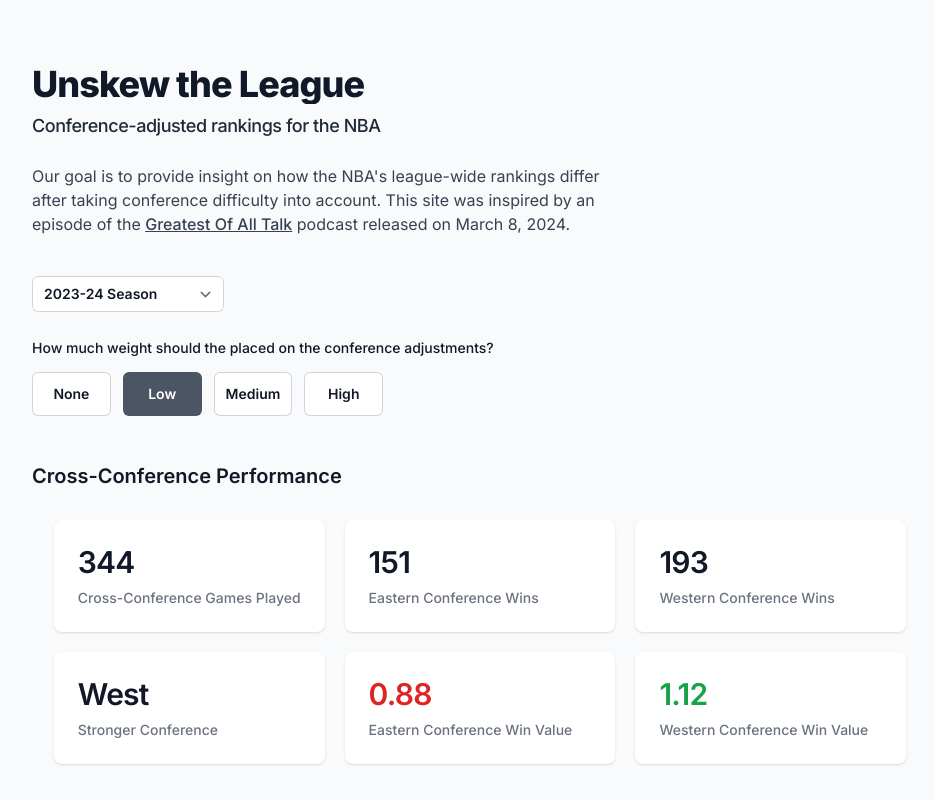
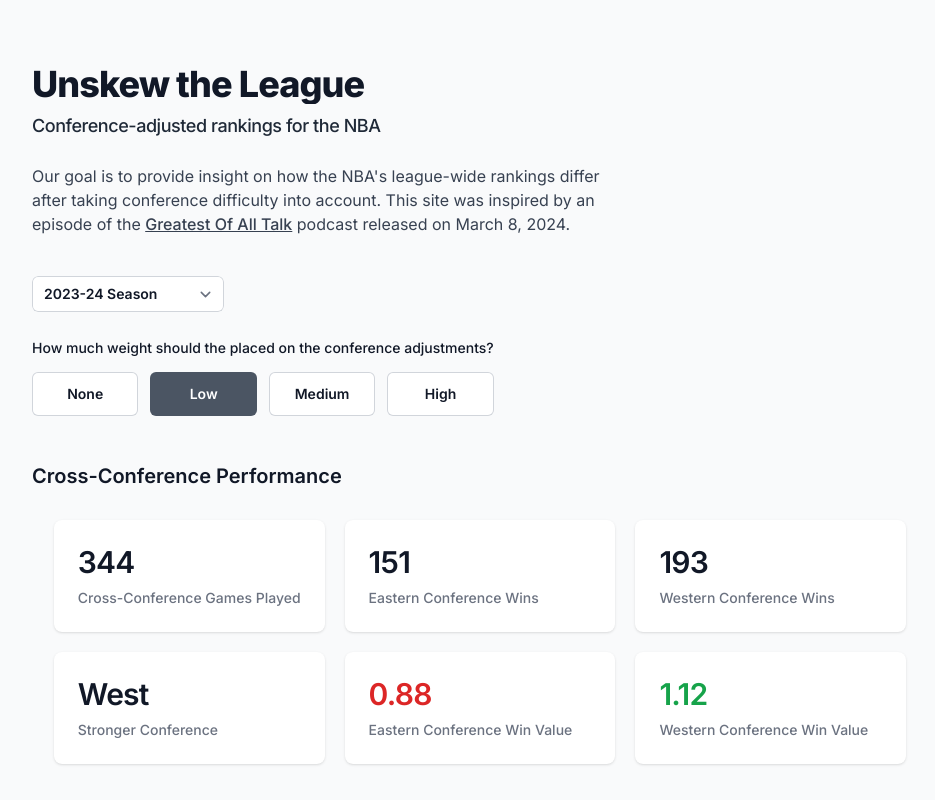
Before and after one commit to trevorsharp/unskew-the-league, a Next.js app: page / in a window 1280 px wide. Shown: the top 800 px of the page, without its empty margins (160-1095 px from the left). Built offline with nearby package versions, Linux system fonts and the light colour scheme.

Commit message:
Fix weight selection grid spacing

```diff
--- a/src/components/ConferenceWeightSelection.tsx
+++ b/src/components/ConferenceWeightSelection.tsx
@@ -34,7 +34,7 @@
         <RadioGroup.Label className="sr-only">
           Adjust Conference Weight
         </RadioGroup.Label>
-        <div className="grid grid-cols-3 gap-3 sm:grid-cols-6">
+        <div className="grid grid-cols-2 gap-3 sm:grid-cols-4">
           {weightSelectionOptions.map((option) => (
             <RadioGroup.Option
               key={option.name}
```
